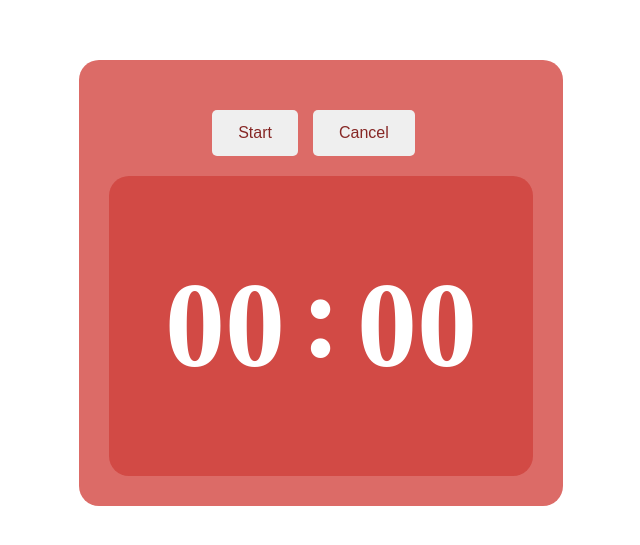
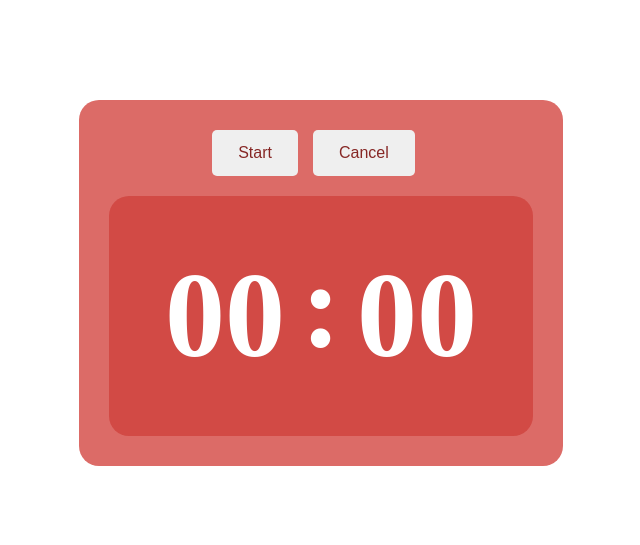
Before and after one commit to Xutangxin/Pomodoro, a plain HTML site: page index.html in a window 1280 px wide. Shown: the part 117-662 px from the top of the page, without its empty margins (319-959 px from the left). Drawn offline with Linux system fonts and the light colour scheme.

Commit message:
feat: change height&padding

```diff
--- a/style.css
+++ b/style.css
@@ -20,14 +20,13 @@
 .operates {
   display: flex;
   justify-content: center;
-  padding: 20px;
+  padding: 0 20px 20px;
 }
 
 .container {
   display: flex;
   justify-content: center;
   align-items: center;
-  height: 300px;
   padding: 20px 40px;
   background: #d24a45;
   border-radius: 20px;
```
